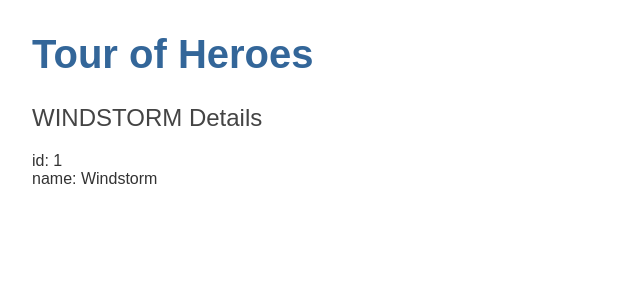
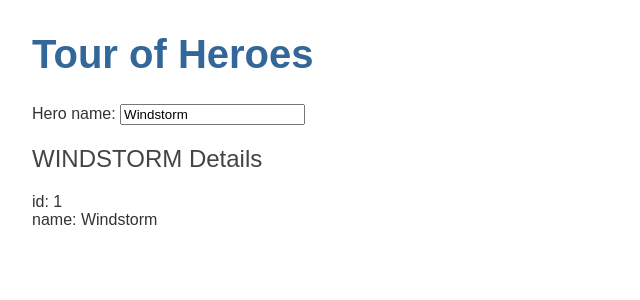
Before and after one commit to bp4m4h94/angular-practice, an Angular app in the folder angular-tour-of-heroes/: page / in a window 1280 px wide. Shown: the top 300 px of the page, without its empty margins (0-640 px from the left). Built offline with nearby package versions, Linux system fonts and the light colour scheme.

Commit message:
feat: Two-way binding  close #3

```diff
--- a/angular-tour-of-heroes/src/app/app.module.ts
+++ b/angular-tour-of-heroes/src/app/app.module.ts
@@ -4,6 +4,9 @@
 import { AppRoutingModule } from './app-routing.module';
 import { AppComponent } from './app.component';
 import { HeroesComponent } from './heroes/heroes.component';
+
+import { FormsModule } from '@angular/forms'; // <-- NgModel lives here
+
 
 @NgModule({
   declarations: [
@@ -12,7 +15,8 @@
   ],
   imports: [
     BrowserModule,
-    AppRoutingModule
+    AppRoutingModule,
+    FormsModule
   ],
   providers: [],
   bootstrap: [AppComponent]
--- a/angular-tour-of-heroes/src/app/heroes/heroes.component.html
+++ b/angular-tour-of-heroes/src/app/heroes/heroes.component.html
@@ -1,3 +1,7 @@
+<div>
+    <label for="name">Hero name: </label>
+    <input id="name" [(ngModel)]="hero.name" placeholder="name">
+  </div>
 <h2>{{hero.name | uppercase}} Details</h2>
 <div><span>id: </span>{{hero.id}}</div>
 <div><span>name: </span>{{hero.name}}</div>
```
